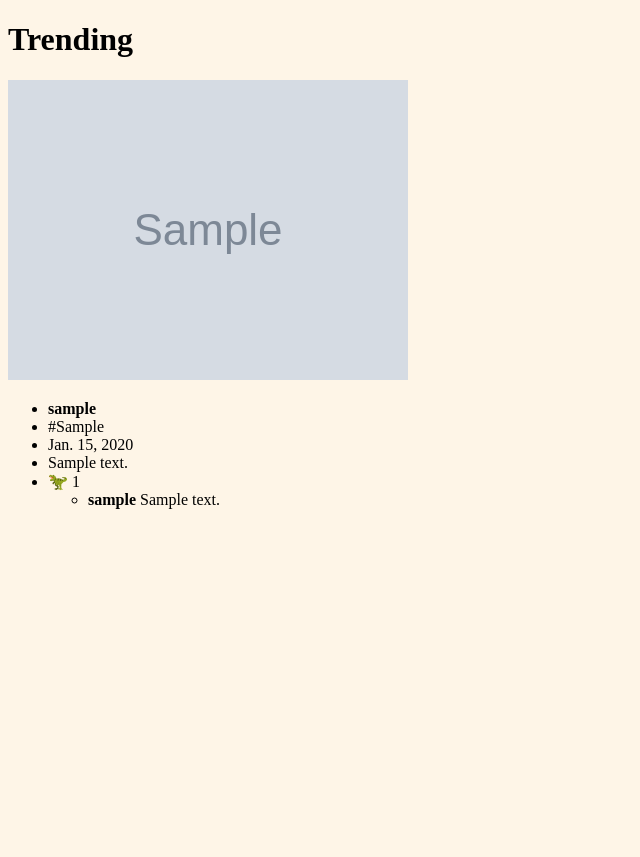
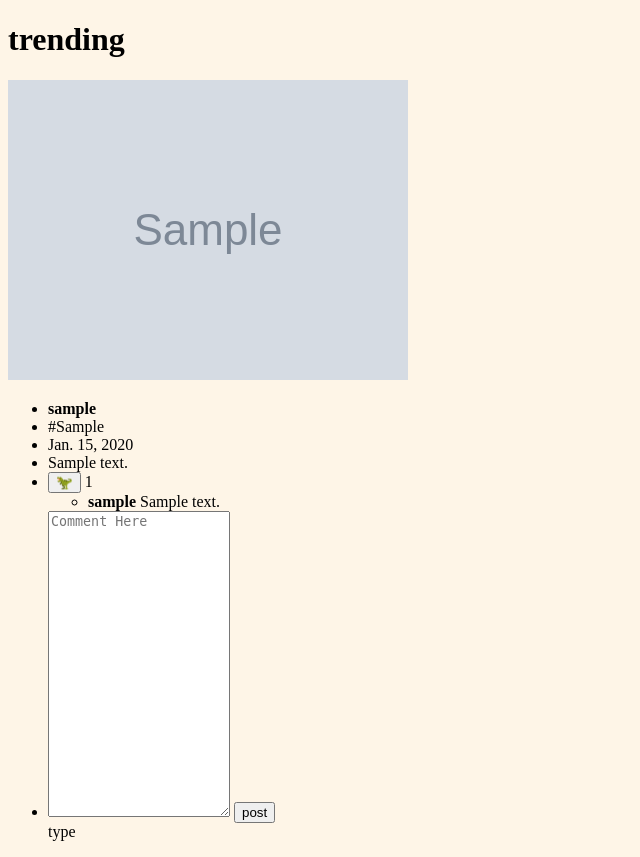
Before and after one commit to 2884069/InqPal, a Django app: page /inqpal/posts/trending/ in a window 1280 px wide. Shown: the part 96-953 px from the top of the page, without its empty margins (0-640 px from the left). Before the commit the page ends 605 px from the top, so only its background shows below. Run offline with Django 3.2, Linux system fonts and the light colour scheme; tables that the repository leaves empty hold one stand-in row (values such as "Sample post"); grey boxes marked "Sample" are stand-in pictures; parts of the project's set-up code (start-up, migrations or seed data) failed here and were passed over.

Commit message:
starting on comments and likes, not working rn

```diff
--- a/inqpal/urls.py
+++ b/inqpal/urls.py
@@ -7,7 +7,7 @@ app_name = 'inqpal'
 urlpatterns = [
     path('', views.index, name='index'),#amber
     path('posts/trending/', views.trending, name='trending'),#nat
-    path('posts/pals/', views.palsposts, name='palsposts'),#nat
+    path('posts/pals/', views.pals_posts, name='palsposts'),#nat
     path('posts/categories/', views.categories, name='categories'),#nat
     path('posts/categories/<str:category_name>/',views.show_category, name='show_category'),#nat
     path('account/signup/', views.signup, name='register'),#iryna
--- a/inqpal/views.py
+++ b/inqpal/views.py
@@ -8,7 +8,7 @@ from django.shortcuts import redirect
 from django.urls import reverse
 from django.contrib.auth.decorators import login_required
 from django import forms
-from inqpal.forms import PostForm, UserForm, AccountForm
+from inqpal.forms import PostForm, UserForm, AccountForm, CommentForm
 from django.contrib import messages
 
 POSTS_PER_PAGE = 10
@@ -17,22 +17,26 @@ def index(request):
     return render(request, 'inqpal/base.html', context = {})
 
 def trending(request):
-    context_dict = {}
-    context_dict['type'] = 'Trending'
+    if request.method == "POST":
+        comment_form = CommentForm(request.POST)
 
-    post_list = Post.objects.order_by('-roars')[:POSTS_PER_PAGE]
-    post_list = [{'post':p,'roars':p.roars.count,'comments':Comment.objects.filter(post=p).order_by('date')} for p in post_list]
-    context_dict['posts'] = post_list
+    else:
+        context_dict = {}
+        context_dict['type'] = 'trending'
 
-    return render(request, 'inqpal/display_posts.html', context=context_dict)
+        post_list = Post.objects.order_by('-roars')[:POSTS_PER_PAGE]
+        post_list = [{'post':p,'roars':p.roars.count,'comments':Comment.objects.filter(post=p).order_by('date')} for p in post_list]
+        context_dict['posts'] = post_list
+
+        return render(request, 'inqpal/display_posts.html', context=context_dict)
 
 @login_required
-def palsposts(request):
+def pals_posts(request):
     user = request.user
     account = Account.objects.get(user=user)
 
     context_dict = {}
-    context_dict['type'] = 'Pals Posts'
+    context_dict['type'] = 'pals_posts'
 
     post_list = Post.objects.filter(creator__in=account.friends.all()).order_by('-roars')[:POSTS_PER_PAGE]
     post_list = [{'post':p,'roars':p.roars.count,'comments':Comment.objects.filter(post=p).order_by('date')} for p in post_list]
@@ -44,14 +48,17 @@ def categories(request):
     pass
 
 def show_category(request,category_name):
-    context_dict = {}
-    context_dict['type'] = category_name
+    if request.method == "POST":
+        pass
+    else:
+        context_dict = {}
+        context_dict['type'] = category_name
 
-    post_list = Post.objects.filter(category=category_name).order_by('-roars')[:POSTS_PER_PAGE]
-    post_list = [{'post':p,'roars':p.roars.count,'comments':Comment.objects.filter(post=p).order_by('date')} for p in post_list]
-    context_dict['posts'] = post_list
+        post_list = Post.objects.filter(category=category_name).order_by('-roars')[:POSTS_PER_PAGE]
+        post_list = [{'post':p,'roars':p.roars.count,'comments':Comment.objects.filter(post=p).order_by('date')} for p in post_list]
+        context_dict['posts'] = post_list
 
-    return render(request, 'inqpal/display_posts.html', context=context_dict)
+        return render(request, 'inqpal/display_posts.html', context=context_dict)
 
 def signup(request):
     registered = False
--- a/templates/inqpal/display_posts.html
+++ b/templates/inqpal/display_posts.html
@@ -22,7 +22,7 @@
                         <li>#{{post.post.category}}</li>
                         <li>{{post.post.date}}</li>
                         <li>{{post.post.text}}</li>
-                        <li>🦖 {{post.roars}}</li>
+                        <li><button>🦖</button> {{post.roars}}</li>
                         {% if post.comments %}
                             <ul>
                                 {% for comment in post.comments %}
@@ -33,6 +33,13 @@
                                 {% endfor %}
                             </ul>
                         {% endif %}
+                        <li>
+                            <form id = 'post_form' method="POST" action="{% url type %}" enctype="multipart/form-data">
+                                {% csrf_token %}
+                                <textarea type="text" name='text' id='text_input' rows="20" maxlength="2000" placeholder = "Comment Here" required="required"></textarea>
+                                <input type="submit" name = "submit" value = "post" required="required" id = 'comment_button'/>
+                            </form>
+                        </li>type
                 </ul>
                 </div>
             {% endfor %}
```
Also changed, not shown: inqpal/forms.py (+10 -1 lines).
